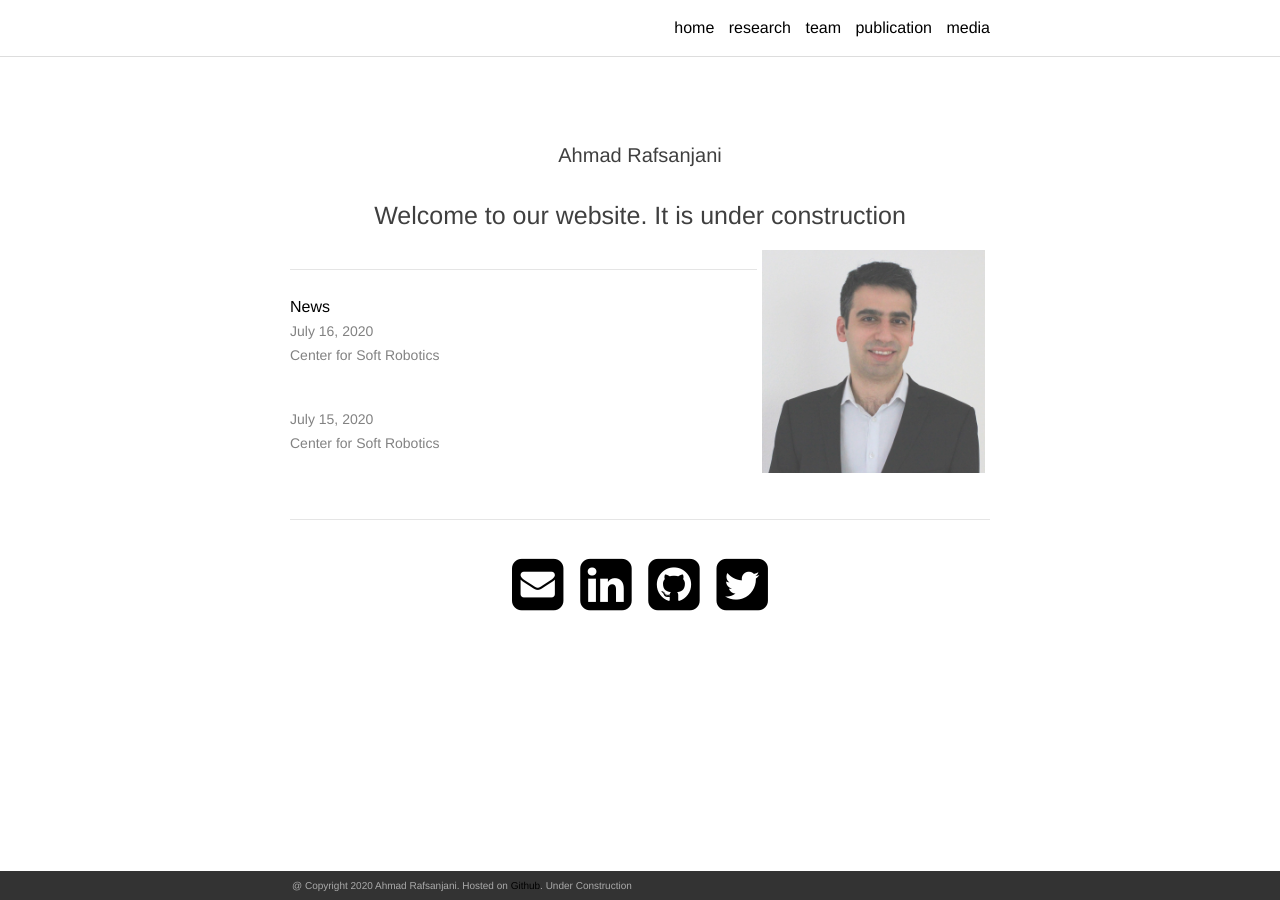
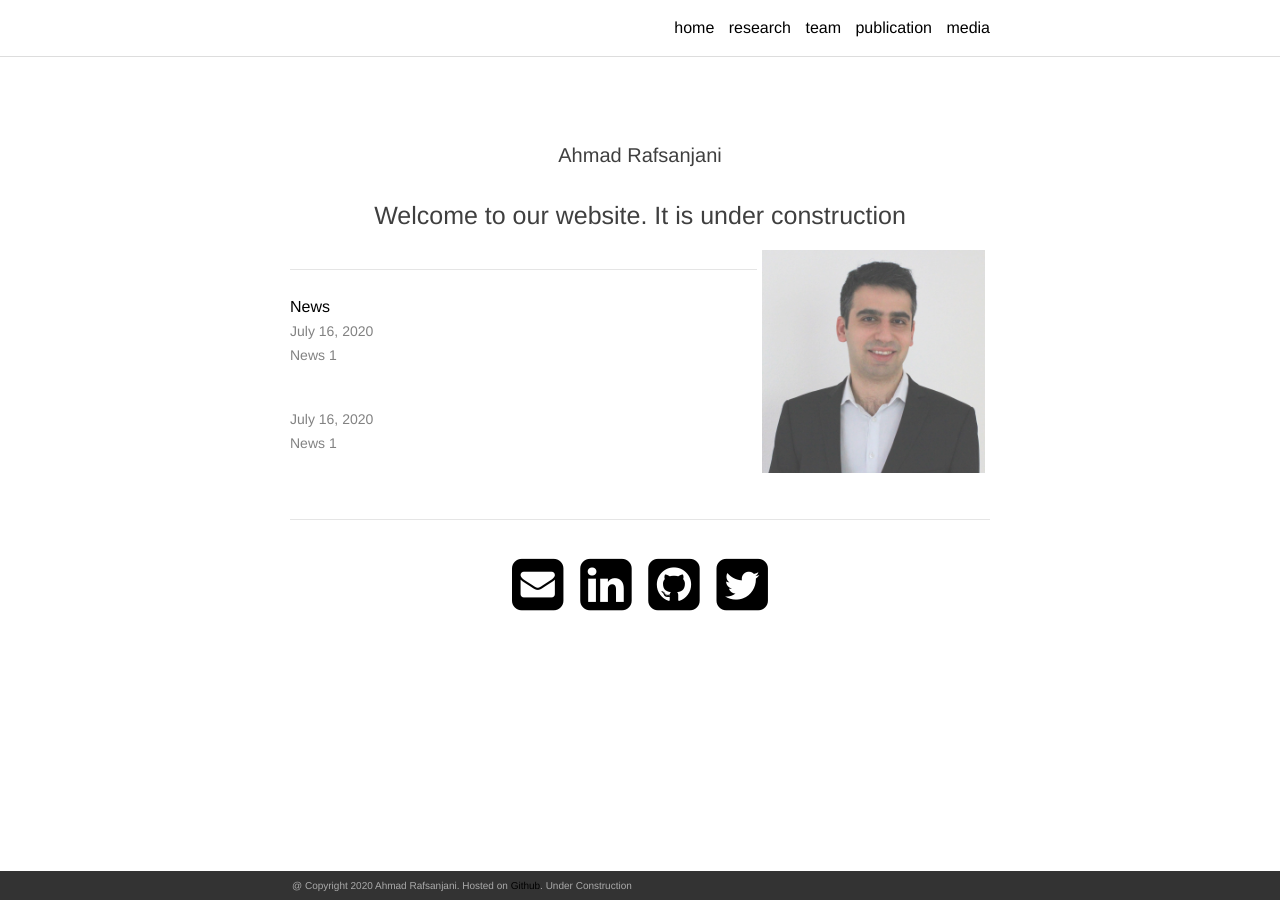
Before and after one commit to ahmadrafsanjani/ahmadrafsanjani.github.io, a Jekyll site: the page built from index.html, in a window 1280 px wide. Built offline with Jekyll 4.4.1, drawn with Linux system fonts in a browser that asks for light colours; nearby versions of some CDN libraries; the list of posts is cut into pages by our own code; a style sheet for code colours, icons or effects is not loaded.

Commit message:
commit 1

```diff
--- a/_posts/2020-07-04-SDU1.markdown
+++ b/_posts/2020-07-04-SDU1.markdown
@@ -1,7 +1,7 @@
 ---
 layout: post
-title:  Center for Soft Robotics
+title:  News 1
 date:   2020-07-16
-description: I will join SDU Biorobotics
+description: News 1 description
 ---
-We will start from August 2020.
+News 1 text
--- a/_posts/2020-07-04-SDU2.markdown
+++ b/_posts/2020-07-04-SDU2.markdown
@@ -1,7 +1,7 @@
 ---
 layout: post
-title:  Center for Soft Robotics
-date:   2020-07-15
-description: I will join SDU Biorobotics
+title:  News 1
+date:   2020-07-16
+description: News 1 description
 ---
-We will start from August 2020.
+News 1 text
```
